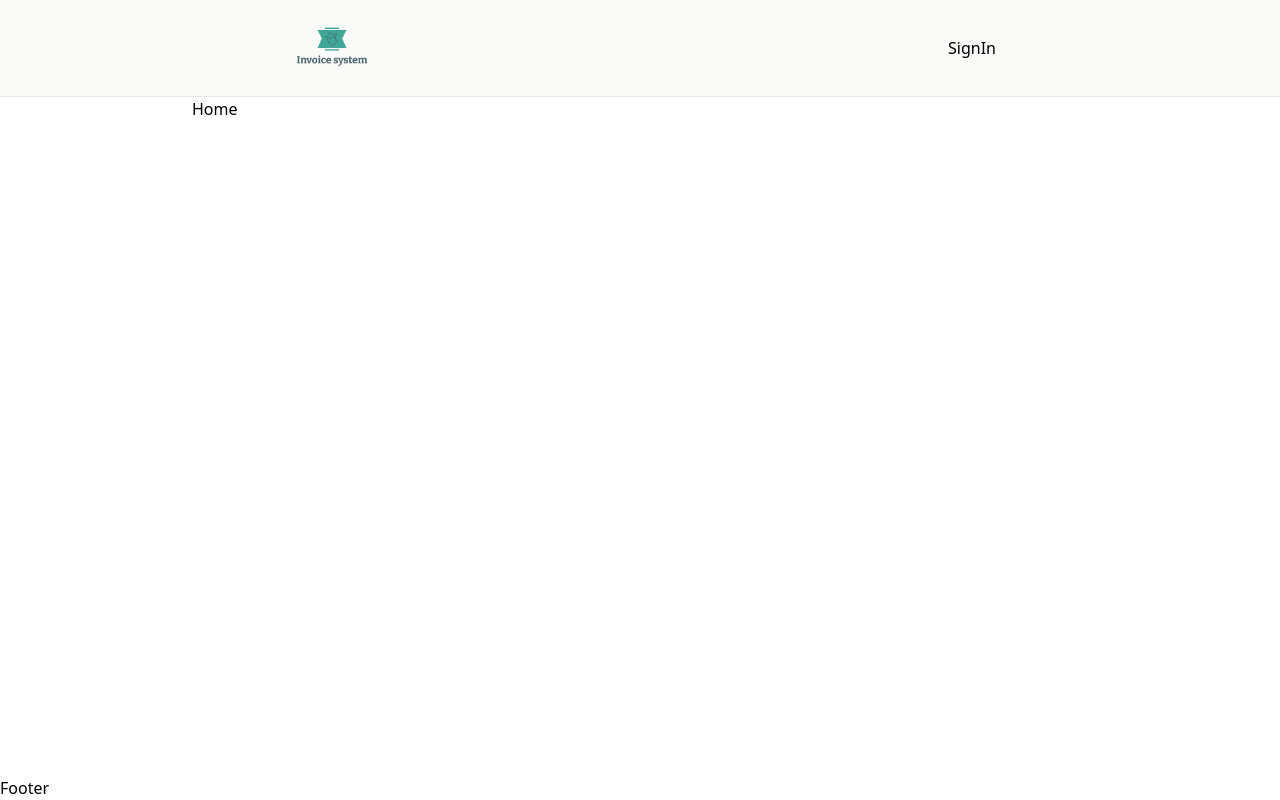
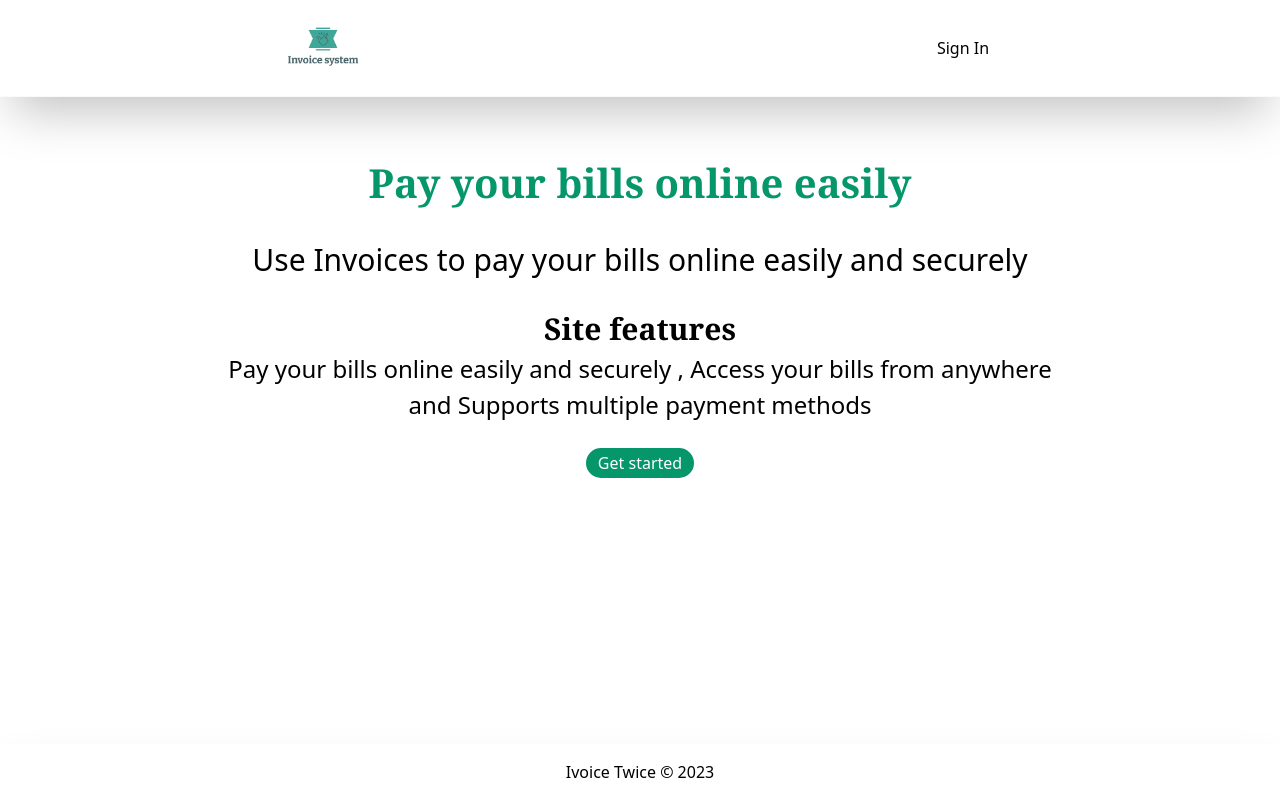
Before and after one commit to mnoby98/Invoice-system, a React (Vite) app: page /home in a window 1280 px wide. Built offline with nearby package versions, Linux system fonts and the light colour scheme.

Commit message:
Add Description to home Page and  Invoice page /sidebar-maincontent/

```diff
--- a/src/App.jsx
+++ b/src/App.jsx
@@ -6,6 +6,7 @@ import LoginForm from "./Components/Login/LoginForm";
 import PageNotFound from "./ui/PageNotFound";
 import AuthNewPassword from "./Components/Login/AuthNewPassword";
 import AuthOtp from "./Components/Login/AuthOtp";
+import Invoice from "./Pages/Login/Invoice/Invoice";
 
 function App() {
   return (
@@ -14,6 +15,7 @@ function App() {
         <Route element={<AppLayout />}>
           <Route index element={<Navigate replace to="/home" />} />
           <Route path="/home" element={<Home />} />
+          <Route path="/invoice" element={<Invoice />} />
         </Route>
         <Route element={<Login />}>
           <Route index element={<Navigate replace to="/login" />} />
--- a/src/Components/Login/AuthNewPassword.jsx
+++ b/src/Components/Login/AuthNewPassword.jsx
@@ -28,9 +28,7 @@ function AuthNewPassword() {
     >
       {(formik) => (
         <Form className="  mx-8   rounded-md text-xl font-semibold ">
-          <h1 className="mb-3 mt-3 text-[25px]  font-semibold text-emerald-600 ">
-            Auth
-          </h1>
+          <h1 className="mb-3 mt-3 text-[25px]  font-semibold  ">Auth</h1>
           <div className="mx-2 py-4">
             <div className="relative mb-5  flex flex-col gap-2   text-xl ">
               <h2 className="   font-sans  text-[20px]     text-emerald-700">
--- a/src/Components/Login/AuthOtp.jsx
+++ b/src/Components/Login/AuthOtp.jsx
@@ -54,7 +54,7 @@ function AuthOtp() {
       {(formik) => {
         return (
           <Form className="  mx-8    rounded-md text-xl font-semibold ">
-            <h1 className="mb-3 mt-3 text-[25px] font-semibold  text-emerald-600 ">
+            <h1 className="mb-3 mt-3 font-serif text-[25px]    text-black ">
               Auth OTP
             </h1>
             <InputField
--- /dev/null
+++ b/src/Pages/Login/Invoice/Invoice.jsx
@@ -0,0 +1,27 @@
+function Invoice() {
+  return (
+    <div className="relative z-0 grid h-[100%] grid-cols-[1fr]   bg-emerald-600 sm:grid-cols-[300px_1fr] ">
+      <div className="mt-10 hidden h-[100%]  text-center sm:block ">
+        <ul className="h-full  bg-emerald-600 text-[25px] font-medium text-white">
+          <li className="px-2 py-3  transition-all hover:bg-white hover:text-emerald-500 ">
+            Dash Board
+          </li>
+          <li className="px-2 py-3 transition-all hover:border-none hover:bg-white hover:text-emerald-500 ">
+            Woliet
+          </li>
+          <li className="px-2 py-3 transition-all  hover:bg-white hover:text-emerald-500">
+            Services
+          </li>
+          <li className="px-2 py-3 transition-all  hover:bg-white hover:text-emerald-500">
+            Clients
+          </li>
+        </ul>
+      </div>
+      <div className=" absolute  left-[300px]  z-10 h-full  w-full  rounded-3xl  bg-white  px-12 ">
+        main content
+      </div>
+    </div>
+  );
+}
+
+export default Invoice;
--- a/src/ui/AppLayout.jsx
+++ b/src/ui/AppLayout.jsx
@@ -3,10 +3,10 @@ import Header from "./Header";
 import Footer from "./Footer";
 function AppLayout() {
   return (
-    <div className="   grid h-screen grid-rows-[auto_1fr_auto]  ">
+    <div className="   grid h-screen grid-rows-[auto_1fr_auto]   ">
       <Header />
-      <div className=" overflow-y-scroll  ">
-        <main className=" mx-auto    max-w-4xl ">
+      <div className="  overflow-auto ">
+        <main className="h-full">
           <Outlet />
         </main>
       </div>
--- a/src/ui/Button.jsx
+++ b/src/ui/Button.jsx
@@ -2,7 +2,7 @@ import { Link } from "react-router-dom";
 
 function Button({ design, children, to, type }) {
   const base =
-    "mt-2  w-48 sm:w-64 rounded-full  bg-emerald-500 p-2 text-center   text-white ";
+    "mt-2  w-48 sm:w-64 rounded-full  bg-emerald-500 focus:outline-none  focus:ring  focus:ring-offset-1 focus:ring-emerald-400  p-2 text-center   text-white ";
   const styled = {
     primary: base,
   };
--- a/src/ui/Footer.jsx
+++ b/src/ui/Footer.jsx
@@ -1,5 +1,7 @@
 function Footer() {
-  return <div>Footer</div>;
+  return (
+    <div className=" py-4 text-center shadow-2xl">Ivoice Twice © 2023</div>
+  );
 }
 
 export default Footer;
--- a/src/ui/Header.jsx
+++ b/src/ui/Header.jsx
@@ -3,9 +3,14 @@ import { Link } from "react-router-dom";
 
 function Header() {
   return (
-    <div className=" flex  items-center  justify-around border-b-[1px] border-stone-200 bg-stone-50">
+    <div className=" flex  items-center  justify-around border-b-[1px] border-stone-50  font-medium shadow-2xl">
       <Logo />
-      <Link to="/login">SignIn</Link>
+      <Link
+        to="/login"
+        className="rounded-full px-4 py-1 transition-all hover:bg-emerald-500"
+      >
+        Sign In
+      </Link>
     </div>
   );
 }
--- a/src/ui/Home.jsx
+++ b/src/ui/Home.jsx
@@ -1,5 +1,32 @@
+import { Link } from "react-router-dom";
+
 function Home() {
-  return <div>Home</div>;
+  return (
+    <div className=" mt-12 text-center font-semibold ">
+      <section className="mx-3 my-2 px-4 py-2 ">
+        <h2 className="font-serif text-[40px] text-emerald-600 ">
+          Pay your bills online easily
+        </h2>
+        <p className=" mt-6 text-[30px] font-normal text-black ">
+          Use Invoices to pay your bills online easily and securely
+        </p>
+      </section>
+      <section className="mx-3 my-2 px-4 py-2 ">
+        <h2 className="font-serif text-[30px] text-black">Site features</h2>
+        <div className=" mb-3 text-[24px] font-normal text-black">
+          <span>Pay your bills online easily and securely ,</span>
+          <span> Access your bills from anywhere </span>
+          <p>and Supports multiple payment methods</p>
+        </div>
+      </section>
+      <Link
+        to="/invoice"
+        className=" rounded-full bg-emerald-600 px-3 py-1 font-medium text-white hover:bg-emerald-500 "
+      >
+        Get started
+      </Link>
+    </div>
+  );
 }
 
 export default Home;
```
